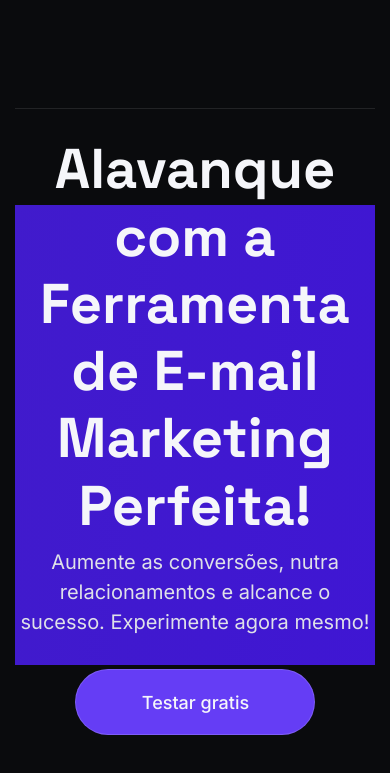
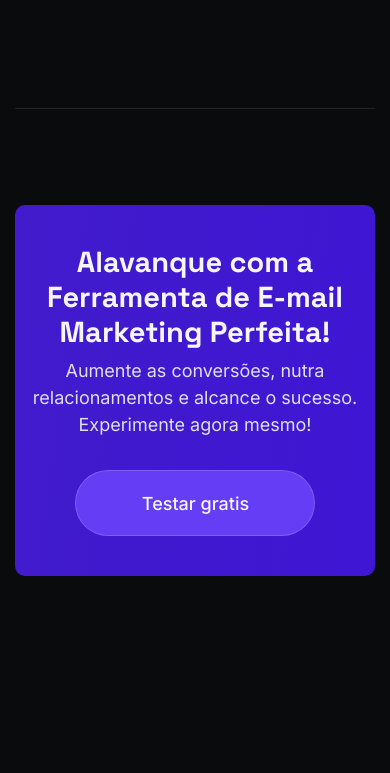
Before and after one commit to gabriel-mauricioo/Cloudboost_7, a plain HTML site: page index.html in a window 390 px wide. Shown: the part 2115-2888 px from the top of the page. After the commit the page ends 2817 px from the top, so only its background shows below. Drawn offline with nearby package versions, Linux system fonts and the light colour scheme; files that its build step writes are made by us from their sources.

Commit message:
Add files via upload

```diff
--- a/scss/_home.scss
+++ b/scss/_home.scss
@@ -137,6 +137,7 @@
     flex-direction: column;
     align-items: center;
     justify-content: center;
+    border-radius: 1rem;
     h2{
       text-align: center;
       font-size: 5.6rem;
@@ -156,4 +157,23 @@
       padding: 19px 65px 18px 66px;
     }
   }
+  @include respo('tablet'){
+    .box{
+      padding-left: 2rem;
+      padding-right: 2rem;
+    }
+  }
+  @include respo('mobile'){
+    .box{
+      height: auto;
+      background-size: cover;
+      padding: 4rem 1.5rem;
+      h2{
+        font-size: 2.9rem;
+      }
+      p{
+        font-size: 1.8rem;
+      }
+    }
+  }
 }
```
Also changed, not shown: scss/_components.scss (line endings or trailing spaces), scss/_grid.scss (line endings or trailing spaces), scss/_header.scss (line endings or trailing spaces), scss/_mixins.scss (line endings or trailing spaces), scss/_reset.scss (line endings or trailing spaces), scss/_typograph.scss (line endings or trailing spaces), scss/_variables.scss (line endings or trailing spaces), scss/main.scss (line endings or trailing spaces).
